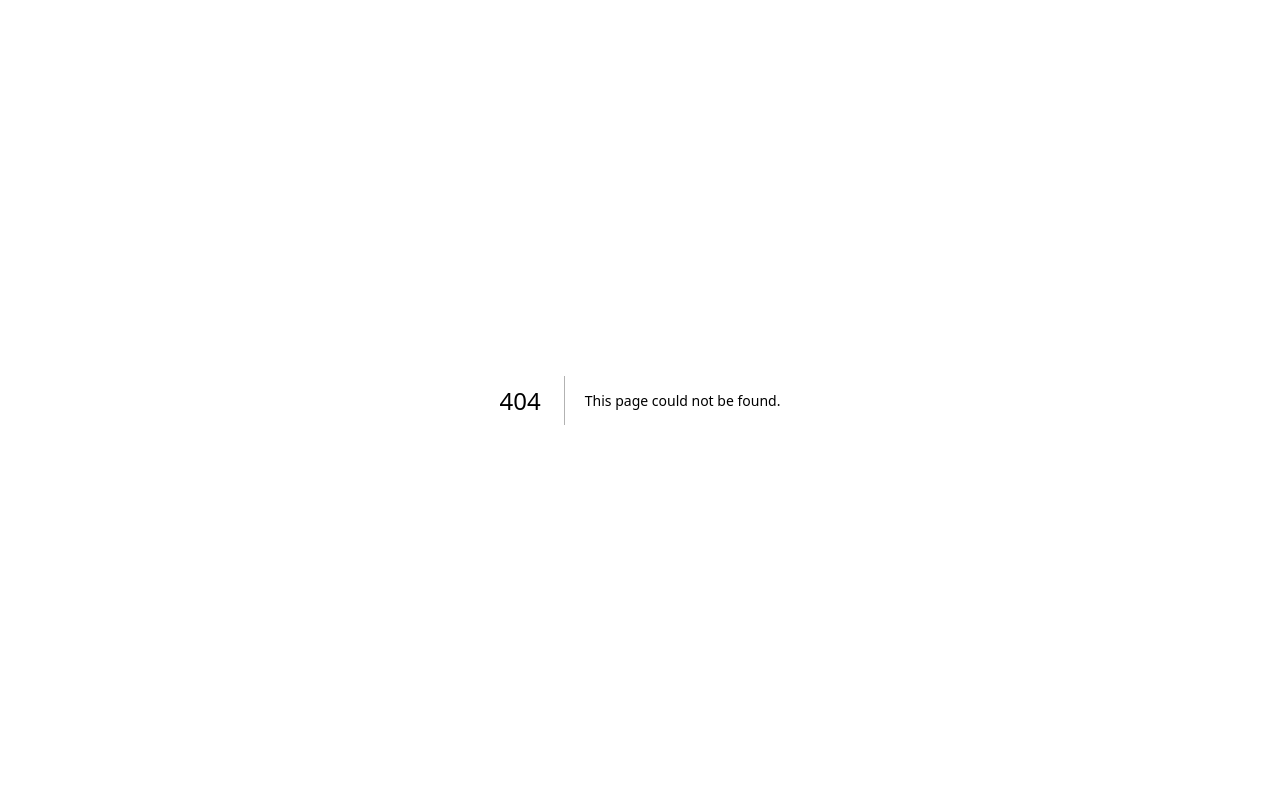
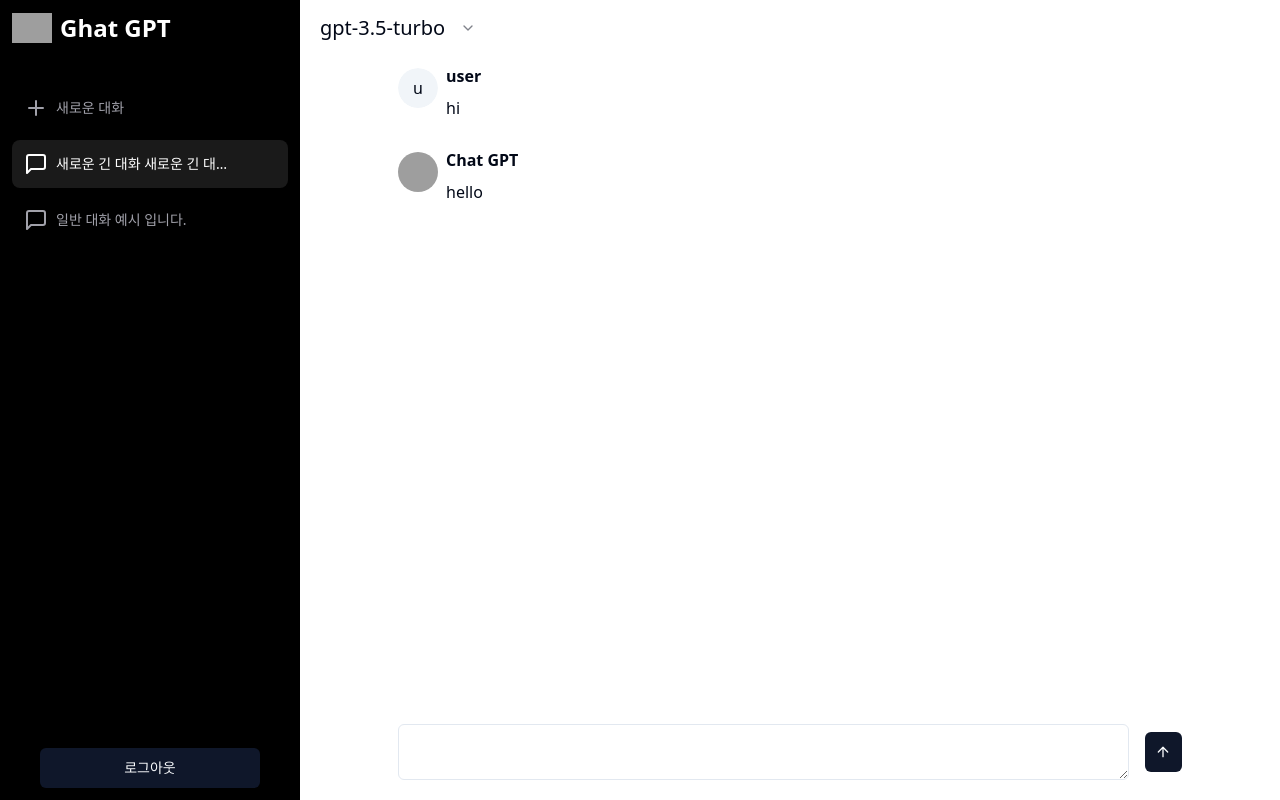
Before and after one commit to twy8939/next-gpt, a Next.js app: page /c/1 in a window 1280 px wide. Before the commit this address had no page. Built offline with nearby package versions, Linux system fonts and the light colour scheme; grey boxes are pictures that could not be loaded.

Commit message:
feat : scroll-layout markup

```diff
--- /dev/null
+++ b/app/(chat)/c/[conversationId]/page.tsx
@@ -0,0 +1,5 @@
+import Chat from "@/components/chat/Chat";
+
+export default function ConversationPage() {
+  return <Chat />;
+}
--- a/app/(chat)/layout.tsx
+++ b/app/(chat)/layout.tsx
@@ -12,7 +12,7 @@
       <div className="hidden md:block w-[300px]">
         <Sidebar />
       </div>
-      <div className="flex flex-col flex-1 h-full">
+      <div className="flex flex-col flex-1 h-full overflow-y-auto">
         <Header />
         {children}
       </div>
--- a/components/chat/Chat.tsx
+++ b/components/chat/Chat.tsx
@@ -1,6 +1,6 @@
 "use client";
 
-import React, { useState } from "react";
+import React, { useEffect, useRef, useState } from "react";
 import Empty from "./Empty";
 import Message from "./Message";
 import AutoResizingTextarea from "./AutoResizingTextarea";
@@ -14,6 +14,13 @@
 
 export default function Chat() {
   const [value, setValue] = useState("");
+  const scrollRef = useRef<HTMLDivElement>(null);
+
+  useEffect(() => {
+    if (scrollRef.current) {
+      scrollRef.current.scrollIntoView({ behavior: "smooth" });
+    }
+  });
   return (
     <div className="flex flex-col w-[80%] h-full mx-auto">
       {/* 채팅 영역 */}
@@ -29,7 +36,7 @@
         )}
       </div>
       {/* input 영역 */}
-      <div className="pb-5">
+      <div className="sticky bottom-0 pb-5 bg-white">
         <form className="flex items-center justify-center gap-4">
           <AutoResizingTextarea
             value={value}
@@ -40,6 +47,7 @@
           </Button>
         </form>
       </div>
+      <div ref={scrollRef} />
     </div>
   );
 }
--- a/components/chat/Header.tsx
+++ b/components/chat/Header.tsx
@@ -4,7 +4,7 @@
 
 export default function Header() {
   return (
-    <div className="flex items-center p-2">
+    <div className="sticky top-0 z-10 flex items-center p-2 bg-white">
       {/* 모바일 메뉴 영역 */}
       <MobileMenu />
       {/* 모델 선택 영역 */}
--- a/components/chat/SidebarItem.tsx
+++ b/components/chat/SidebarItem.tsx
@@ -32,6 +32,7 @@
   return (
     <Link
       href={href}
+      scroll={false}
       className={cn(
         "flex items-center justify-between p-3 text-sm rounded-lg group hover:text-white hover:bg-white/10",
         isMenuOpen || pathname === href
```
